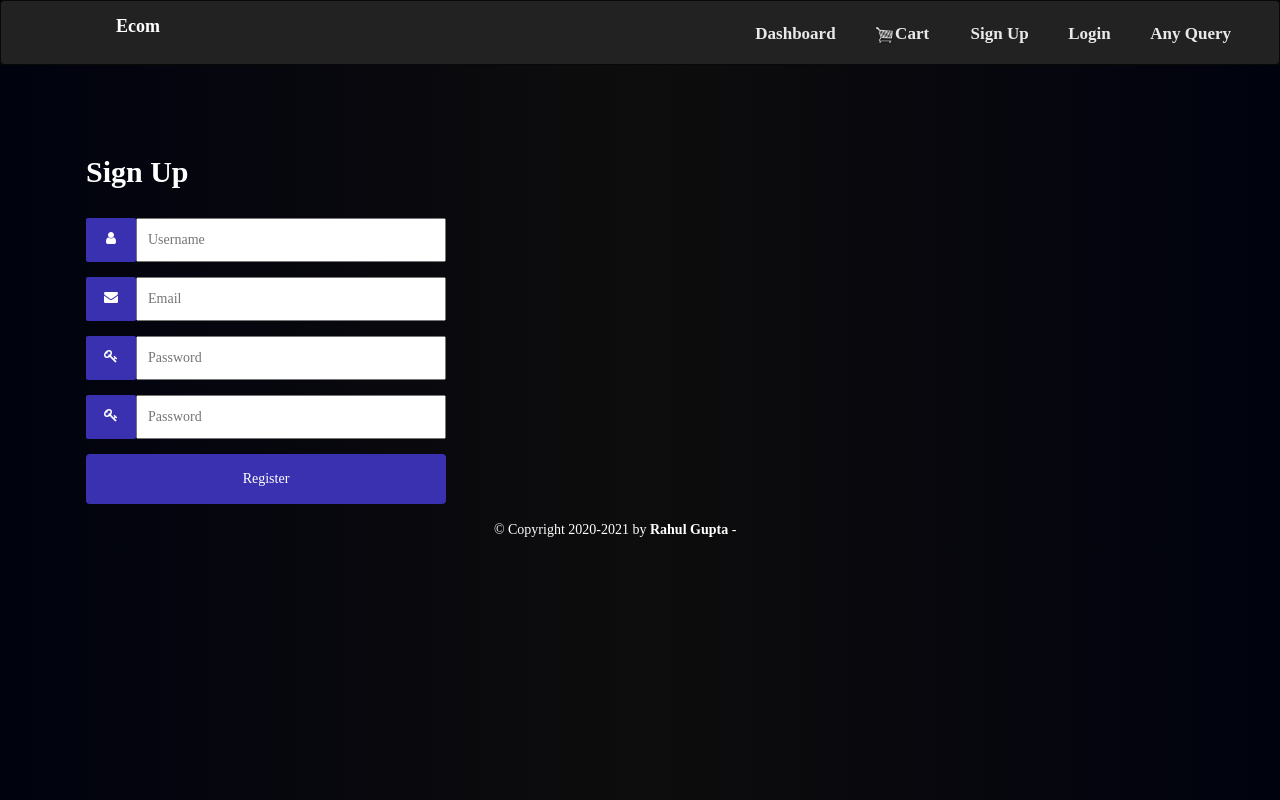
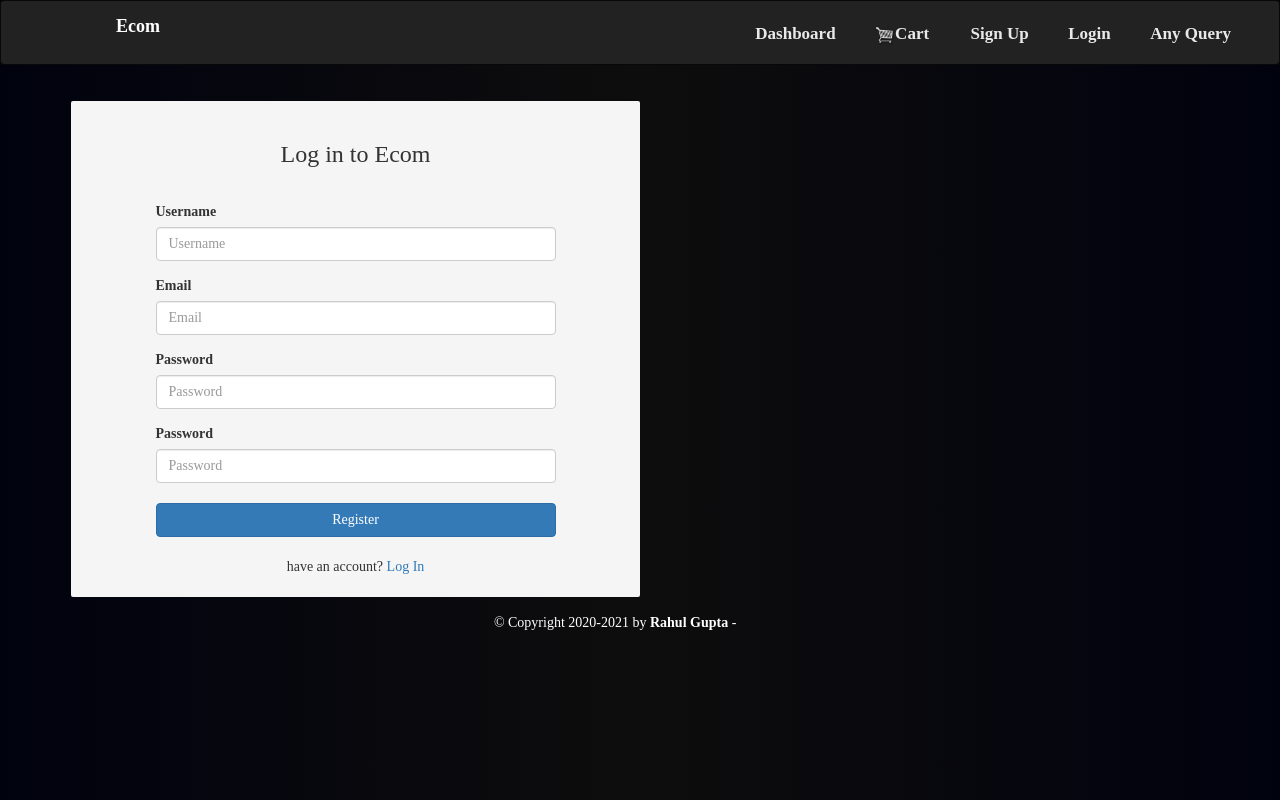
Before and after one commit to Rahul-Radheshyam-Gupta/Ecommerce, a Django app: page /registration/ in a window 1280 px wide. Run offline with Django 3.2, Linux system fonts and the light colour scheme; some libraries are stand-ins or nearby versions.

Commit message:
change login registration

```diff
--- a/store/models.py
+++ b/store/models.py
@@ -9,6 +9,8 @@ class Customer(models.Model):
 	user = models.OneToOneField(User, null=True, blank=True, on_delete=models.CASCADE)
 	name = models.CharField(max_length=200, null=True,blank=True)
 	email = models.CharField(max_length=200)
+	auth_token = models.CharField(max_length=100,null=True,blank=True)
+	is_verified = models.BooleanField(default=False)
 	is_vendor = models.BooleanField(default=False) # new
 	def __str__(self):
 		return self.name
--- a/store/static/css/admin.css
+++ b/store/static/css/admin.css
@@ -319,6 +319,6 @@
     transform:scale(1.5);
     }
     .disabled {
-        background: #dddddd;
-        pointer-events: none;
-        }
+    background: #dddddd;
+    pointer-events: none;
+    }
--- a/store/templates/store/registration.html
+++ b/store/templates/store/registration.html
@@ -2,102 +2,117 @@
 {% load static %}
 {% block content %}
 
+
 <style>
-/* body{
-  background-image: url('/static/images/theem1.jpg') !important;
-  background-repeat: no-repeat;
-  background-size: 100%;
-  opacity:0.8;
-}   */
-    .input-container {
-      display: -ms-flexbox; /* IE10 */
-      display: flex;
-      width: 100%;
-      margin-bottom: 15px;
+  html,body {
+  height: 100%;
   }
 
-    .icon {
-      padding: 13px;
-      background: #3931af;
-      color: white;
-      min-width: 50px;
-      text-align: center;
-      border-radius:2px;
+  .global-container{
+    height:100%;
+    width:50%;
+    display: flex;
+    align-items: center;
+    justify-content: center;
+    border-radius: 2px;
+    background-color: #f5f5f5;
   }
 
-    .input-field {
-      width: 100%;
-      padding: 10px;
-      outline: none;
+  form{
+    padding-top: 10px;
+    font-size: 14px;
+    margin-top: 25px;
   }
 
-    .input-field:focus {
-      width: 100%;
-      padding: 10px;
-      border: 1px solid #3931af;
+  .card-title{ font-weight:300; }
+
+  .btn{
+    font-size: 14px;
+    margin-top:20px;
   }
 
-    /* Set a style for the submit button */
-    .btn {
-      background-color: #3931af;
-      color: white;
-      padding: 15px 20px;
-      border: none;
-      cursor: pointer;
-      width: 100%;
+
+  .login-form{
+    width:400px;
+    margin:20px;
   }
 
-    .btn:hover {
-      opacity: 1;
-      border:2px solid #3931af;
-      background-color:white;
-      color: black;
+  .sign-up{
+    text-align:center;
+    padding:20px 0 0;
   }
-    .error {
-      background-color: white;
-      color: red;
-      padding: 10px 5px;
-      border: 1px solid black;
-      border-radius:2px;
-      width: 100%;
-      font-weight: bold;
-      opacity: 1;
+
+  .alert{
+    margin-bottom:-30px;
+    font-size: 13px;
+    margin-top:5px;
+    padding:7px 5px;
+  }
+  @media (max-width: 858px){
+    .global-container{
+      height:100%;
+      width:100%;
+      }
+    form{
+      padding:10px 15px;
+    }
+    .alert{
+      margin-bottom:-30px;
+      font-size: 13px;
+      margin-top:5px;
+      padding:7px 5px;
+    }
   }
   </style>
 
-<div class="container">
-    <div style="margin-top:3%;">
-        <div class="row">
-            <div class="col-md-4">
-                <form method="POST" id="signup-form" action="{% url 'registration' %}" data-toggle="validate" style="max-width:500px;margin:auto;border:1px;">
-                    <h2 style="color:white;font-weight:bolder;">Sign Up </h2>
-                    <br>
+<div class="global-container">
+  <div class="card login-form">
+  <div class="card-body">
+      <h3 class="card-title text-center">Log in to Ecom</h3>
+      {% if messages %}
+
+        {% for message in messages %}
+        <div class="alert alert-info">
+            {{ message }}
+        </div>
+        {% endfor %}
+
+    {% endif %}
+      <div class="card-text">
+          <!--
+          <div class="alert alert-danger alert-dismissible fade show" role="alert">Incorrect username or password.</div> -->
+          <form  method="POST" data-toggle="validate" action="{% url 'registration' %}">
               {% csrf_token %}
-                    <div class="input-container">
-                      <i class="fa fa-user icon"></i>
-                      <input class="input-field" type="text" placeholder="Username" name="username" required>
+              <!-- to error: add class "has-danger" -->
+              <div class="form-group">
+                  <label>Username</label>
+                  <input class="form-control form-control-sm" type="text" placeholder="Username" name="username" required>
               </div>
+              <div class="form-group">
+                <label>Email</label>
+                <input class="form-control form-control-sm" type="email" placeholder="Email" name="email" required>
+              </div>
+            <div class="form-group">
+              <label>Password</label>
+              <input class="form-control form-control-sm" type="password" placeholder="Password" name="password1" required>
+            </div>
+              <div class="form-group">
+                  <label>Password</label>
+                  <input class="form-control form-control-sm" type="password" placeholder="Password" name="password2" required>
+              </div>
+              <button type="submit" class="btn btn-primary btn-block">Register</button>
 
-                    <div class="input-container">
-                      <i class="fa fa-envelope icon"></i>
-                      <input class="input-field" type="email" placeholder="Email" name="email" required>
+              <div class="sign-up">
+                  have an account?
+                  <a href="{% url 'login'  %}">Log In</a>
               </div>
-
-                    <div class="input-container">
-                      <i class="fa fa-key icon"></i>
-                      <input class="input-field" type="password" placeholder="Password" name="password1" required>
-                    </div>
-                    <div class="input-container">
-                        <i class="fa fa-key icon"></i>
-                        <input class="input-field" type="password" placeholder="Password" name="password2" required>
-                      </div>
-                    <p class="text-danger error {% if not error %} hidden {% endif %}">{{error}}</p>
-                    <button type="submit" class="btn">Register</button>
           </form>
       </div>
-            <div class="col-md-8"></div>
   </div>
 </div>
 </div>
 
+<script src="https://code.jquery.com/jquery-3.4.1.slim.min.js" integrity="sha384-J6qa4849blE2+poT4WnyKhv5vZF5SrPo0iEjwBvKU7imGFAV0wwj1yYfoRSJoZ+n" crossorigin="anonymous"></script>
+<script src="https://cdn.jsdelivr.net/npm/popper.js@1.16.0/dist/umd/popper.min.js" integrity="sha384-Q6E9RHvbIyZFJoft+2mJbHaEWldlvI9IOYy5n3zV9zzTtmI3UksdQRVvoxMfooAo" crossorigin="anonymous"></script>
+<script src="https://stackpath.bootstrapcdn.com/bootstrap/4.4.1/js/bootstrap.min.js" integrity="sha384-wfSDF2E50Y2D1uUdj0O3uMBJnjuUD4Ih7YwaYd1iqfktj0Uod8GCExl3Og8ifwB6" crossorigin="anonymous"></script>
 {% endblock content %}
--- a/store/templates/store/store.html
+++ b/store/templates/store/store.html
@@ -40,9 +40,8 @@ border:1px solid #195;}
 			<div class="col-lg-4" style="margin-bottom: 10px;">
 				<img class="thumbnail" src="{{product.get_image_url}}">
 				<div class="box-element product" style="background-color:whitesmoke!important;">
-					<h6><strong>{{product.name}} {{ product.url }}</strong></h6>
-					<hr>
-					<button  class="btn btn-primary add-btn update-cart" data-product="{{product.id}}" data-action="add">Add to Cart</button>
+					<h4><strong>{{product.name}} {{ product.url }}</strong></h4>
+					<button  class="btn btn-primary btn-small add-btn update-cart" data-product="{{product.id}}" data-action="add">Add to Cart</button>
 					<a class="btn btn-outline-secondary view"  href="{% url 'product-detail' product.id %}">View</a>
 					<h4 style="display: inline-block; float: right"><strong>Rs. {{product.price|floatformat:2}}</strong></h4>
 
```
Also changed, not shown: ecommerce/settings.py (+8 -0 lines), store/templates/store/login.html (+92 -18 lines), db.sqlite3, store/migrations/0009_auto_20210509_1343.py (added). Lines whose indentation alone changed are shown as unchanged.
